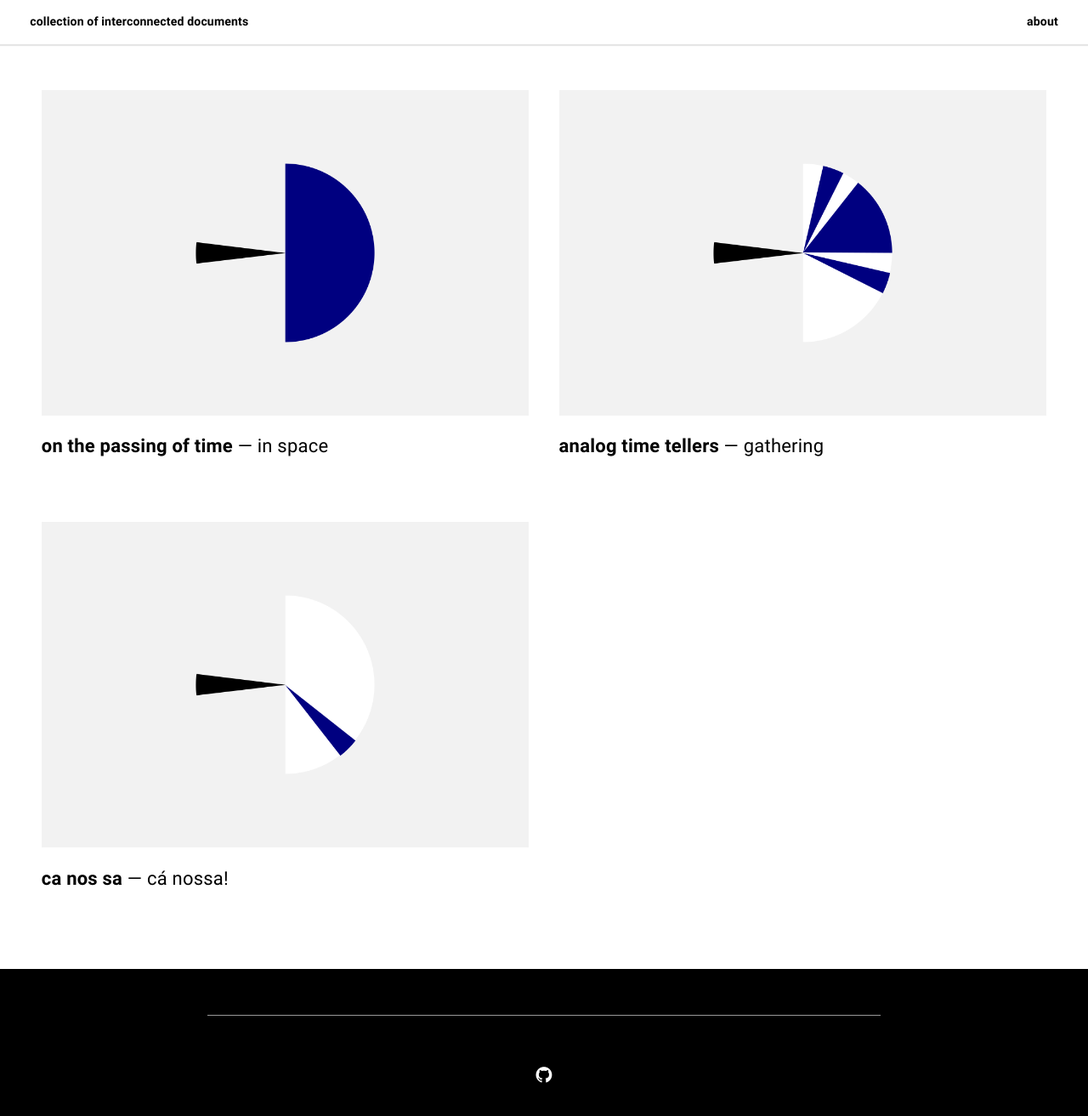
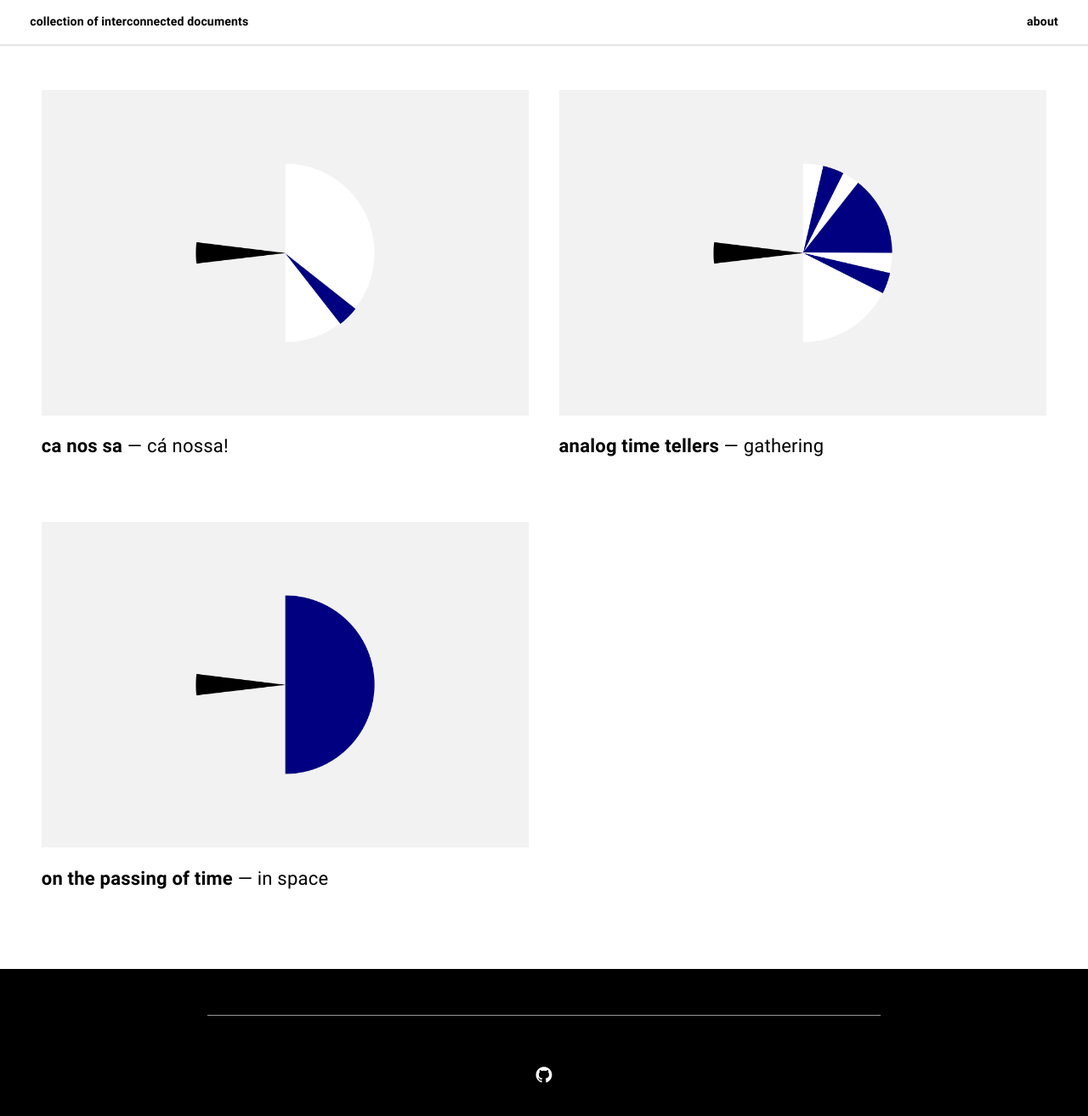
Before and after one commit to jxpedro/jxpedro.github.io, a Jekyll site: the page built from index.html, in a window 1280 px wide and 1338 px high. Shown: the top 1313 px of the window at 85% size. Built offline with Jekyll 4.4.1, drawn with Linux system fonts in a browser that asks for light colours; some web fonts are replaced; the list of posts is cut into pages by our own code.

```diff
--- a/Gemfile
+++ b/Gemfile
@@ -8,7 +8,7 @@ source "https://rubygems.org"
 #
 # This will help ensure the proper Jekyll version is running.
 # Happy Jekylling!
-gem "jekyll", "~> 3.8.5"
+gem "jekyll"#, "~> 3.8.5"
 
 # If you have any plugins, put them here!
 group :jekyll_plugins do
--- a/_assets/scss/tools/_config.scss
+++ b/_assets/scss/tools/_config.scss
@@ -53,7 +53,7 @@ $color-alpha: #f00;
 $color-white: #fff;
 $color-lightgrey: #f8f8f8;
 $color-grey: #bbb;
-$color-darkgrey: #aaa;
+$color-darkgrey: #000080;
 $color-black: #000080;
 
 //----------------------------------------------
--- a/_config.yml
+++ b/_config.yml
@@ -35,13 +35,32 @@ author:
 # Pagination settings
 pagination:
   enabled: true
+  debug: false
+  per_page: 12
+  permalink: '/page/:num/'
+  title: ':title'
+  limit: 0
+  sort_field: 'date'
+  sort_reverse: true
 autopages:
   enabled: true
+  categories:
+    enabled: false
+  collections:
+    enabled: false
+  tags:
+    layouts:
+      - 'tag.html'
+    title: ''
+    permalink: '/tag/:tag'
+    slugify:
+      mode: raw
+      cased: true
 
 # Build settings
 markdown: kramdown
 plugins_dir:
-  - jekyll-paginate
+  - jekyll-paginate-v2
   - jekyll-sitemap
 compress_html:
   clippings: all
```
Also changed, not shown: Gemfile.lock, 11 other files.
